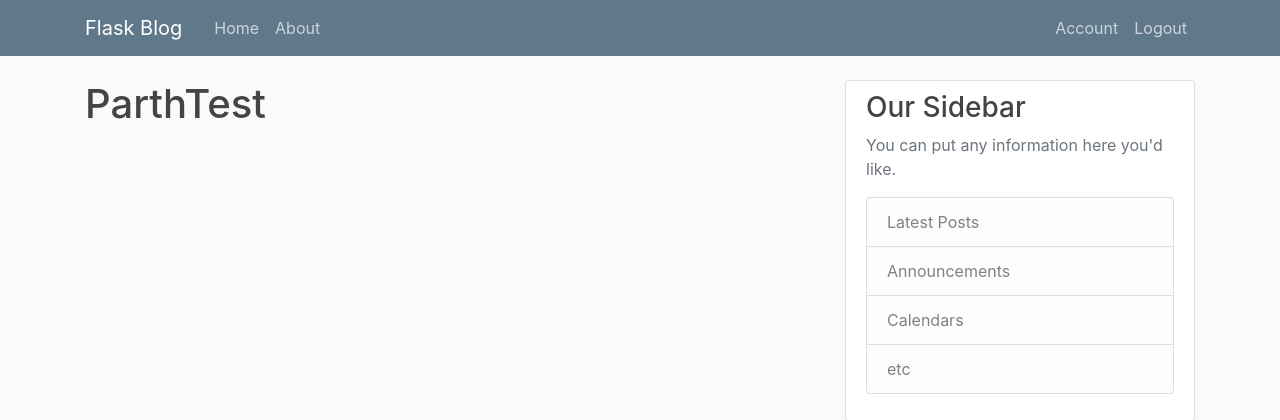
After one commit to parthnagarkar875/Blog-Website, a Flask app: page /account in a window 1280 px wide. The commit adds this page. Shown: the top 420 px of the page. Run offline with Flask 2, Linux system fonts and the light colour scheme; a user stored in the database is signed in; some libraries are stand-ins or nearby versions.

Commit message:
Modified routing functionalities

```diff
--- a/app/forms.py
+++ b/app/forms.py
@@ -33,6 +33,7 @@
         if user:
             raise ValidationError('That email is taken!')
 
+
 class LoginForm(FlaskForm):
 
     email=StringField('Email',
--- a/app/routes.py
+++ b/app/routes.py
@@ -6,11 +6,12 @@
 @author: Parth
 """
 
-from flask import Flask,redirect,render_template,flash,url_for     #url_for is used for routing through links. We have used it while linking the CSS file.
+from flask import Flask,redirect,request,render_template,flash,url_for     #url_for is used for routing through links. We have used it while linking the CSS file.
 from app.models import User, Post
 from datetime import datetime
 from app.forms import RegistrationForm, LoginForm
 from app import app,db, bcrypt
+from flask_login import login_user, current_user, logout_user, login_required
 
 # =============================================================================
 # WSGI= Web Server Gateway Interface.
@@ -42,24 +43,44 @@
 
 @app.route('/register',methods=['GET','POST'])
 def register():
+    if current_user.is_authenticated:
+        return redirect(url_for('home'))
     form=RegistrationForm()
     if form.validate_on_submit():
         hashed_pw=bcrypt.generate_password_hash(form.password.data).decode('utf-8')         #decode method is used to represent it in a string rather than bytes.
         user=User(username=form.username.data, email=form.email.data,password=hashed_pw)
         db.session.add(user)
         db.session.commit()
-
         flash(f'Account created for {form.username.data}! You may now login.', 'success')
         return redirect(url_for('login'))
     return render_template('register.html',title='Register',form=form)
 
 @app.route('/login',methods=['GET','POST'])
 def login():
+    if current_user.is_authenticated:
+        return redirect(url_for('home'))
     form=LoginForm()
     if form.validate_on_submit():
-        if form.email.data == 'admin@blog.com' and form.password.data=='password':
-            flash('You have been logged in!','success')
-            return redirect(url_for('home'))
+        user=User.query.filter_by(email=form.email.data).first()
+        if user and bcrypt.check_password_hash(user.password, form.password.data):
+            login_user(user, remember=form.remember.data)           #if the user checks the remember me box, then it'll be true, else false.
+            next_page=request.args.get('next')
+            return redirect(next_page) if next_page else redirect(url_for('home'))
         else:
             flash("Unsuccessful login",'danger')
     return render_template('login.html',title='Login',form=form)
+
+@app.route('/logout')
+def logout():
+    logout_user()
+    return redirect(url_for('home'))
+
+@app.route('/account')
+@login_required              #Ensures that the user is logged in before accessing the page.
+# =============================================================================
+# In the __init__.py file, I have declared a variable login_manager.login_view='login'
+# this basically tells flask to redirect to the login page if the user's trynna access a page
+# that requires him/her to login in the first place.
+# =============================================================================
+def account():
+    return render_template('account.html',title='Account')
--- /dev/null
+++ b/app/templates/account.html
@@ -0,0 +1,4 @@
+{% extends "layout.html" %}
+{% block content %}
+	<h1>{{ current_user.username }}</h1>
+{% endblock content %}
--- a/app/templates/layout.html
+++ b/app/templates/layout.html
@@ -30,8 +30,14 @@
         </div>
         <!-- Navbar Right Side -->
         <div class="navbar-nav">
-          <a class="nav-item nav-link" href="{{ url_for('login') }}">Login</a>
-          <a class="nav-item nav-link" href="{{ url_for('register') }}">Register</a>
+          {% if current_user.is_authenticated %}
+              <a class="nav-item nav-link" href="{{ url_for('account') }}">Account</a>
+              <a class="nav-item nav-link" href="{{ url_for('logout') }}">Logout</a>
+          {% else %}
+              <a class="nav-item nav-link" href="{{ url_for('login') }}">Login</a>
+              <a class="nav-item nav-link" href="{{ url_for('register') }}">Register</a>
+          {% endif %}
+
         </div>
       </div>
     </div>
```
Also changed, not shown: app/__init__.py (+5 -4 lines), app/models.py (+13 -2 lines).
